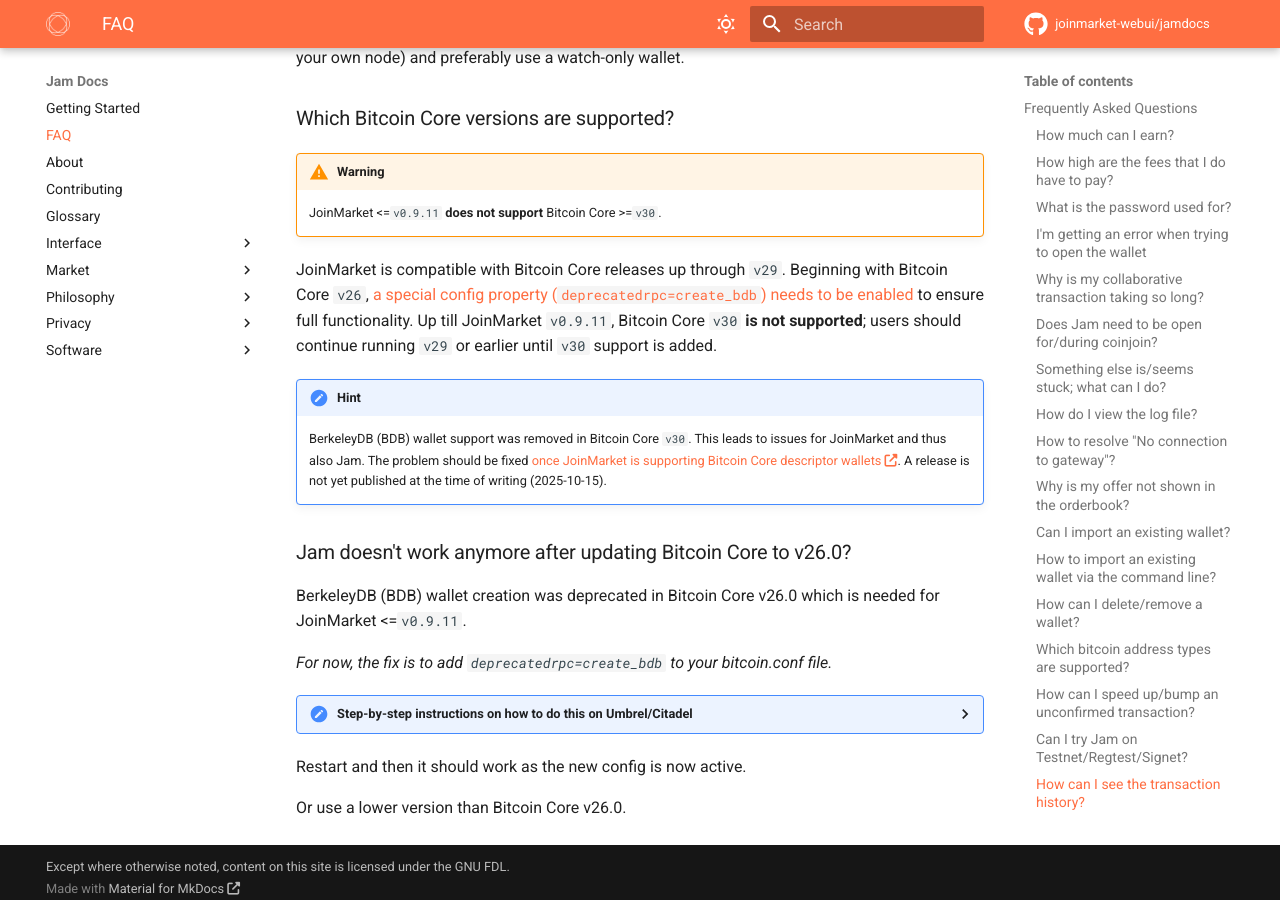
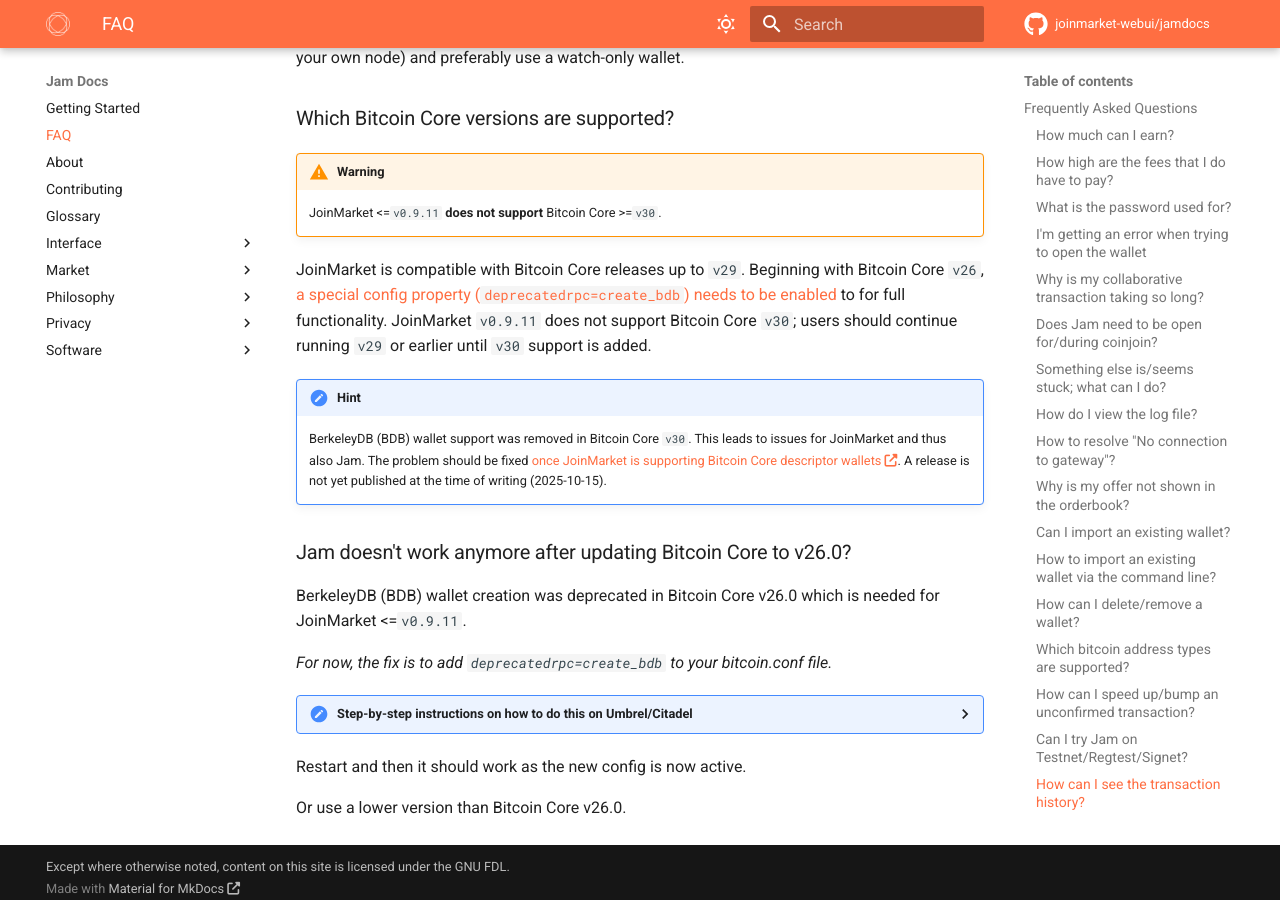
Before and after one commit to joinmarket-webui/jamdocs, an MkDocs documentation site: the page built from docs/FAQ.md, in a window 1280 px wide and 900 px high, scrolled down 5915 px. Built offline with MkDocs 1.6.1 and Material for MkDocs 9.7.7, drawn with Linux system fonts in a browser that asks for light colours; nearby versions of some CDN libraries; comment, search, counter and statistics services are not loaded.

Commit message:
Update docs/FAQ.md
Co-authored-by: Marnix Croes <93143998+MarnixCroes@users.noreply.github.com>

```diff
--- a/docs/FAQ.md
+++ b/docs/FAQ.md
@@ -286,7 +286,8 @@
 !!! warning
     JoinMarket <=`v0.9.11` __does not support__ Bitcoin Core >=`v30`.
 
-JoinMarket is compatible with Bitcoin Core releases up through `v29`. Beginning with Bitcoin Core `v26`, [a special config property (`deprecatedrpc=create_bdb`) needs to be enabled](#jam-doesnt-work-anymore-after-updating-bitcoin-core-to-v260) to ensure full functionality. Up till JoinMarket `v0.9.11`, Bitcoin Core `v30` __is not supported__; users should continue running `v29` or earlier until `v30` support is added.
+JoinMarket is compatible with Bitcoin Core releases up to `v29`.
+Beginning with Bitcoin Core `v26`, [a special config property (`deprecatedrpc=create_bdb`) needs to be enabled](#jam-doesnt-work-anymore-after-updating-bitcoin-core-to-v260) to for full functionality. JoinMarket `v0.9.11` does not support Bitcoin Core `v30`; users should continue running `v29` or earlier until `v30` support is added.
 
 !!! hint
 
```
